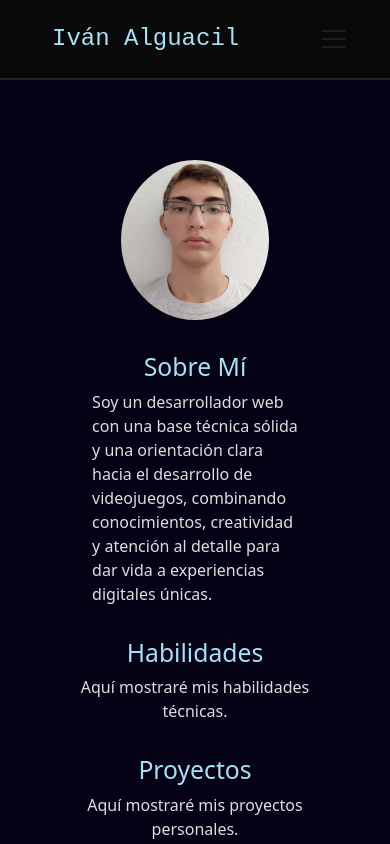
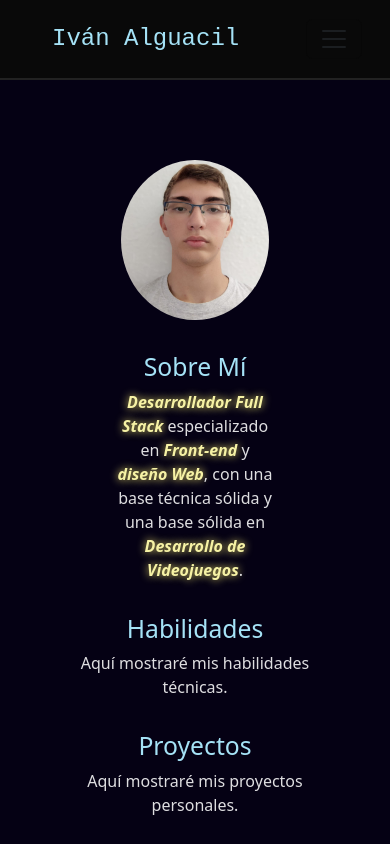
Before and after one commit to ivanalggon/portfolio-react, a React (Vite) app: page / in a window 390 px wide. Shown: the top 844 px of the page. Built offline with nearby package versions, Linux system fonts and the light colour scheme.

Commit message:
about me details

```diff
--- a/src/components/AboutMe.jsx
+++ b/src/components/AboutMe.jsx
@@ -2,7 +2,7 @@ import React from "react";
 
 export default function AboutMe() {
   return (
-    <section id="aboutme" className="about-section p-6 " >
+    <section id="aboutme" className="about-section " >
       <div className="profileimage">
         <img src="/Profile/profile.png" alt="Foto de Perfil" />
       </div>
@@ -10,8 +10,8 @@ export default function AboutMe() {
         <div>
           <h2 className="text-3xl font-bold mb-2" id="title">Sobre Mí</h2>
           <p>
-            Soy un desarrollador web con una base técnica sólida y una orientación clara hacia el desarrollo de videojuegos,
-            combinando conocimientos, creatividad y atención al detalle para dar vida a experiencias digitales únicas.
+           <strong>Desarrollador Full Stack</strong> especializado en <strong>Front-end</strong> y <strong>diseño Web</strong>,
+           con una base técnica sólida y una base sólida en <strong>Desarrollo de Videojuegos</strong>.
           </p>
         </div>
       </div>
--- a/src/index.css
+++ b/src/index.css
@@ -2,6 +2,22 @@ html, body, #root {
   height: 100%;
   margin: 0;
   padding: 0;
+}
+
+strong {
+  color: #f6f2a5;
+  font-weight: 600;
+  text-shadow: 0 0 8px #fff176;
+  transition: 0.2s ease;
+  font-style: italic;
+  /*estilo de fuente diferente que destaque*/
+
+}
+strong:hover {
+  color: #fff176;
+  transform: scale(2);
+  cursor: pointer;
+  transition: transform 0.2s ease;
 }
 
 body {
@@ -125,7 +141,7 @@ a {
 }
 
 .about-section .aboutme {
-  max-width: 500px;
+  max-width: 600px;
 }
 
 .about-section .aboutme h2,
@@ -135,15 +151,19 @@ a {
 }
 
 /* Responsive */
-@media (max-width: 950px) {
+@media (max-width: 922px) {
+
+  #aboutme p{
+    text-align: center;
+  }
   .about-section {
     flex-direction: column;
     gap: 2rem;
   }
   .about-section .aboutme {
     flex-direction: column;
-    gap: 0.5rem;
-    max-width: 70%;
+
+    max-width: 55%;
   }
   .about-section .aboutme h2{
     text-align: center;
```
